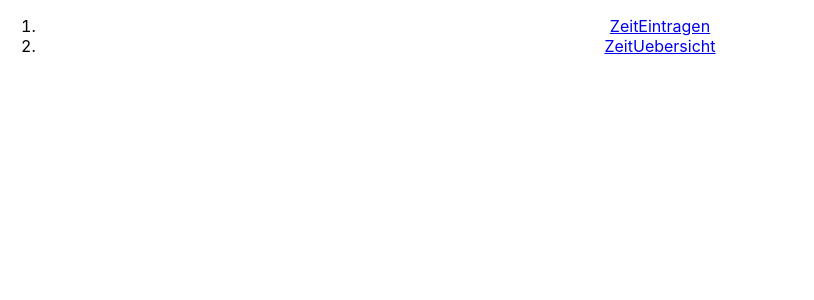
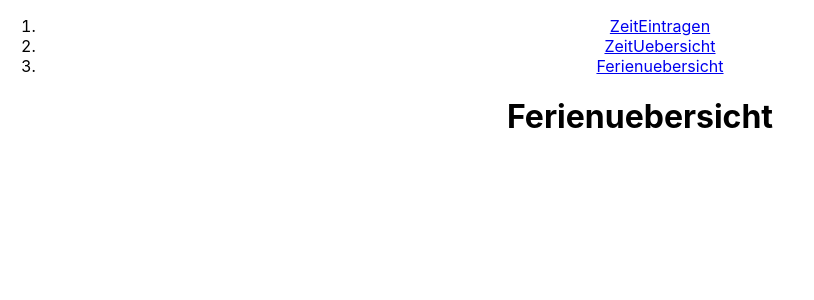
Before and after one commit to luca1998/Timetracker, a React (Create React App) app: page /Ferienuebersicht in a window 1280 px wide. Shown: the top 300 px of the page, without its empty margins (0-814 px from the left). Built offline with nearby package versions, Linux system fonts and the light colour scheme.

Commit message:
created page  for vacation

```diff
--- /dev/null
+++ b/src/Ferienuebersicht.js
@@ -0,0 +1,12 @@
+import React, { Component } from 'react';
+import './App.css';
+
+class Ferienuebersicht extends Component {
+    render() {
+        return (
+            <h1>Ferienuebersicht</h1>
+        );
+    }
+}
+
+export default Ferienuebersicht;
--- a/src/Nav.js
+++ b/src/Nav.js
@@ -6,6 +6,7 @@ import {
 } from "react-router-dom";
 import ZeitEintragen from "./ZeitEintragen";
 import ZeitUebersicht from "./ZeitUebersicht";
+import Ferienuebersicht from "./Ferienuebersicht"
 
 
 class Nav extends Component {
@@ -16,10 +17,12 @@ class Nav extends Component {
                     <ol id="test">
                         <li><NavLink to="/ZeitEintragen">ZeitEintragen</NavLink></li>
                         <li><NavLink to="/ZeitUebersicht">ZeitUebersicht</NavLink></li>
+                        <li><NavLink to="/Ferienuebersicht">Ferienuebersicht</NavLink></li>
                     </ol>
                     <div className="content">
                         <Route path="/ZeitEintragen" component={ZeitEintragen} />
                         <Route path="/ZeitUebersicht" component={ZeitUebersicht} />
+                        <Route path="/Ferienuebersicht" component={Ferienuebersicht} />
                     </div>
                 </div>
             </BrowserRouter>
```
